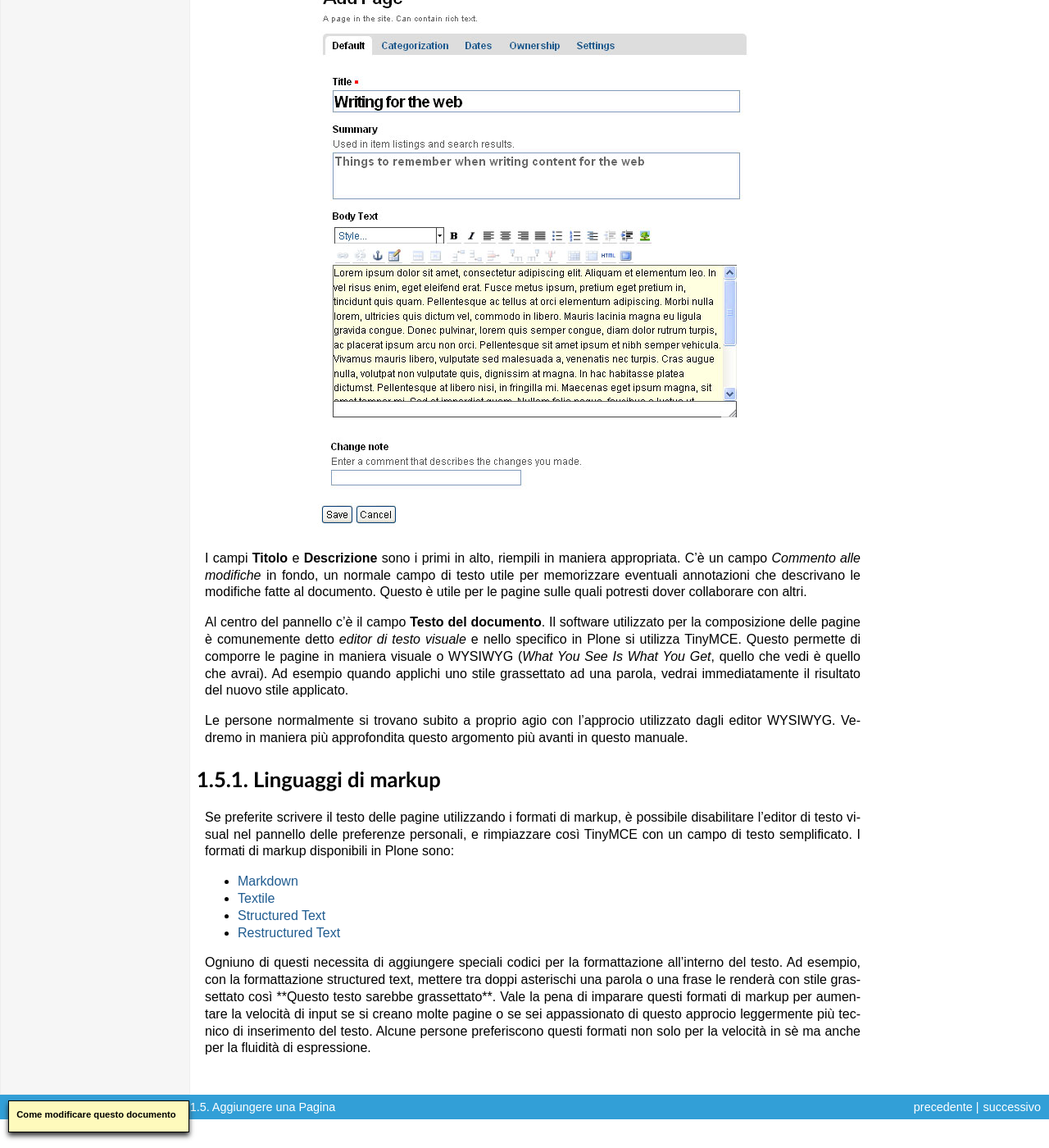
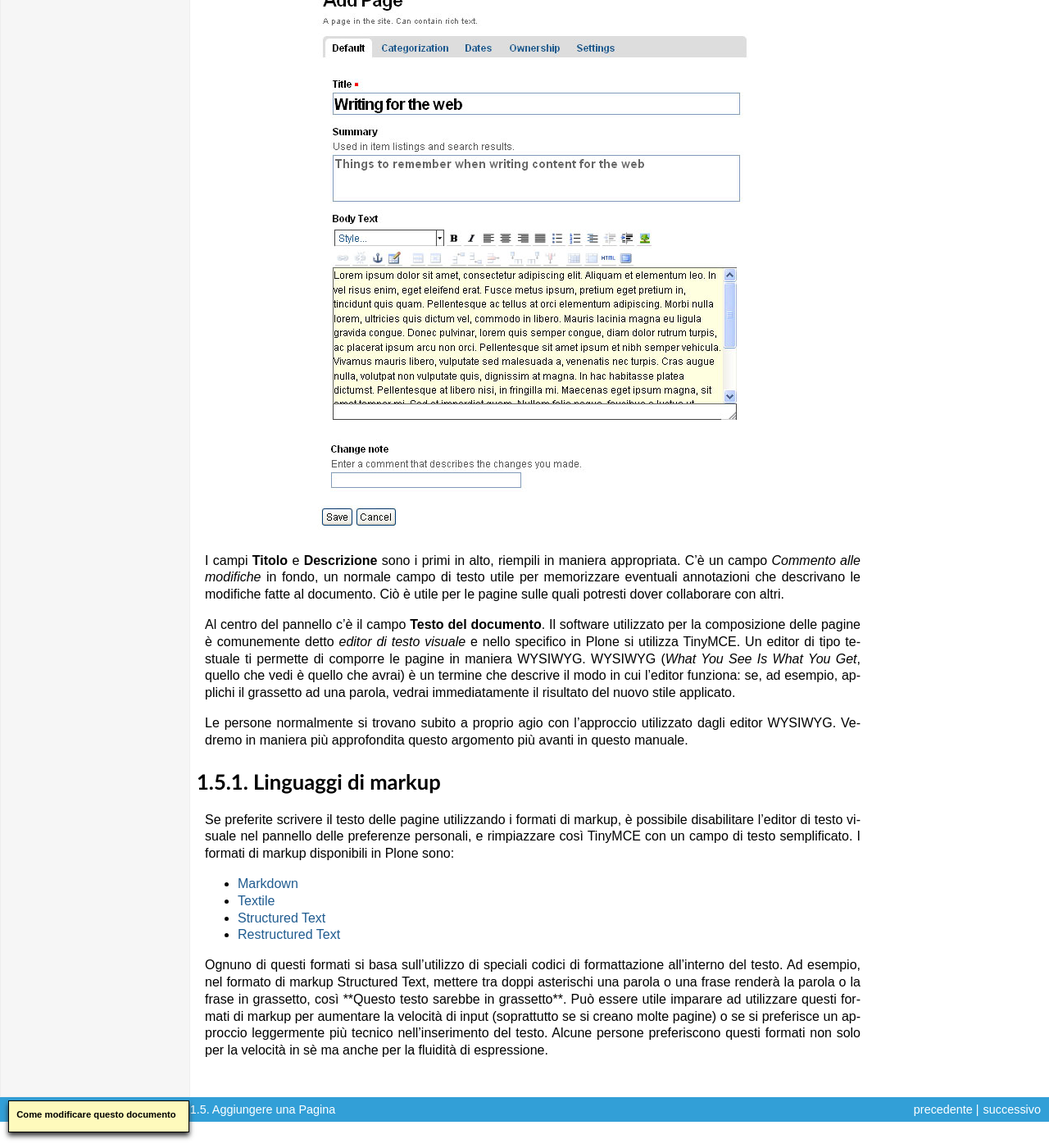
Before and after one commit to plone-it/collective.italiandocumentation, a Sphinx documentation site: the page built from source/adding-content/adding-pages.rst, in a window 1280 px wide and 1400 px high, scrolled down 673 px. Shown: the whole window at 82% size. Built offline with Sphinx 7.4.7, drawn with Linux system fonts in a browser that asks for light colours; pages that are not in the unit, such as notebooks, are missing from menus; some of the changed text lies outside the part shown.

Commit message:
Reviewed chapter 2.5

```diff
--- a/source/adding-content/adding-pages.rst
+++ b/source/adding-content/adding-pages.rst
@@ -7,11 +7,10 @@
 :Data: 27-11-2012
 :Traduzione: Giacomo Spettoli
 :Impaginazione: Giacomo Spettoli
-:Revisione:
+:Revisione: Giovanni Giangiobbe
 
 
-Per aggiungere una pagina, utilizza il menu *Aggiungi...* dentro ad una
-cartella:
+Per aggiungere una pagina, utilizza il menu *Aggiungi...* presente in Plone a livello di cartella:
 
 .. figure:: ../_static/addnewmenu.png
    :align: center
@@ -27,18 +26,18 @@
 I campi **Titolo** e **Descrizione** sono i primi in alto, riempili in
 maniera appropriata. C'è un campo *Commento alle modifiche* in fondo,
 un normale campo di testo utile per memorizzare eventuali annotazioni
-che descrivano le modifiche fatte al documento. Questo è utile per le
+che descrivano le modifiche fatte al documento. Ciò è utile per le
 pagine sulle quali potresti dover collaborare con altri.
 
 Al centro del pannello c'è il campo **Testo del documento**. Il software
 utilizzato per la composizione delle pagine è comunemente detto
 *editor di testo visuale* e nello specifico in Plone si utilizza TinyMCE.
-Questo permette di comporre le pagine in maniera visuale  o WYSIWYG (*What You
-See Is What You Get*, quello che vedi è quello che avrai). Ad esempio
-quando applichi uno stile grassettato ad una parola, vedrai immediatamente
+Un editor di tipo testuale ti permette di comporre le pagine in maniera WYSIWYG.
+WYSIWYG (*What You See Is What You Get*, quello che vedi è quello che avrai) è un termine che descrive il modo in
+cui l'editor funziona: se, ad esempio, applichi il grassetto ad una parola, vedrai immediatamente
 il risultato del nuovo stile applicato.
 
-Le persone normalmente si trovano subito a proprio agio con l'approcio
+Le persone normalmente si trovano subito a proprio agio con l'approccio
 utilizzato dagli editor WYSIWYG. Vedremo in maniera più approfondita
 questo argomento più avanti in questo manuale.
 
@@ -46,7 +45,7 @@
 -------------------
 
 Se preferite scrivere il testo delle pagine utilizzando i formati di
-markup, è possibile disabilitare l'editor di testo visual nel pannello
+markup, è possibile disabilitare l'editor di testo visuale nel pannello
 delle preferenze personali, e rimpiazzare così TinyMCE con un campo di
 testo semplificato. I formati di markup disponibili in Plone sono:
 
@@ -55,12 +54,12 @@
 - `Structured Text <http://www.zope.org/Documentation/Articles/STX>`_
 - `Restructured Text <http://en.wikipedia.org/wiki/ReStructuredText>`_
 
-Ogniuno di questi necessita di aggiungere speciali codici per la
-formattazione all'interno del testo. Ad esempio, con la formattazione
-structured text, mettere tra doppi asterischi una parola o una frase le
-renderà con stile grassettato così \*\*Questo testo sarebbe grassettato\*\*.
-Vale la pena di imparare questi formati di markup per aumentare la velocità
-di input se si creano molte pagine o se sei appassionato di questo approcio
-leggermente più tecnico di inserimento del testo.
+Ognuno di questi formati si basa sull'utilizzo di speciali codici di formattazione
+all'interno del testo. Ad esempio, nel formato di markup
+Structured Text, mettere tra doppi asterischi una parola o una frase renderà la parola o
+la frase in grassetto, così \*\*Questo testo sarebbe in grassetto\*\*.
+Può essere utile imparare ad utilizzare questi formati di markup per aumentare la velocità
+di input (soprattutto se si creano molte pagine) o se si preferisce un approccio
+leggermente più tecnico nell'inserimento del testo.
 Alcune persone preferiscono questi formati non solo per la velocità in sè ma
 anche per la fluidità di espressione.
```
